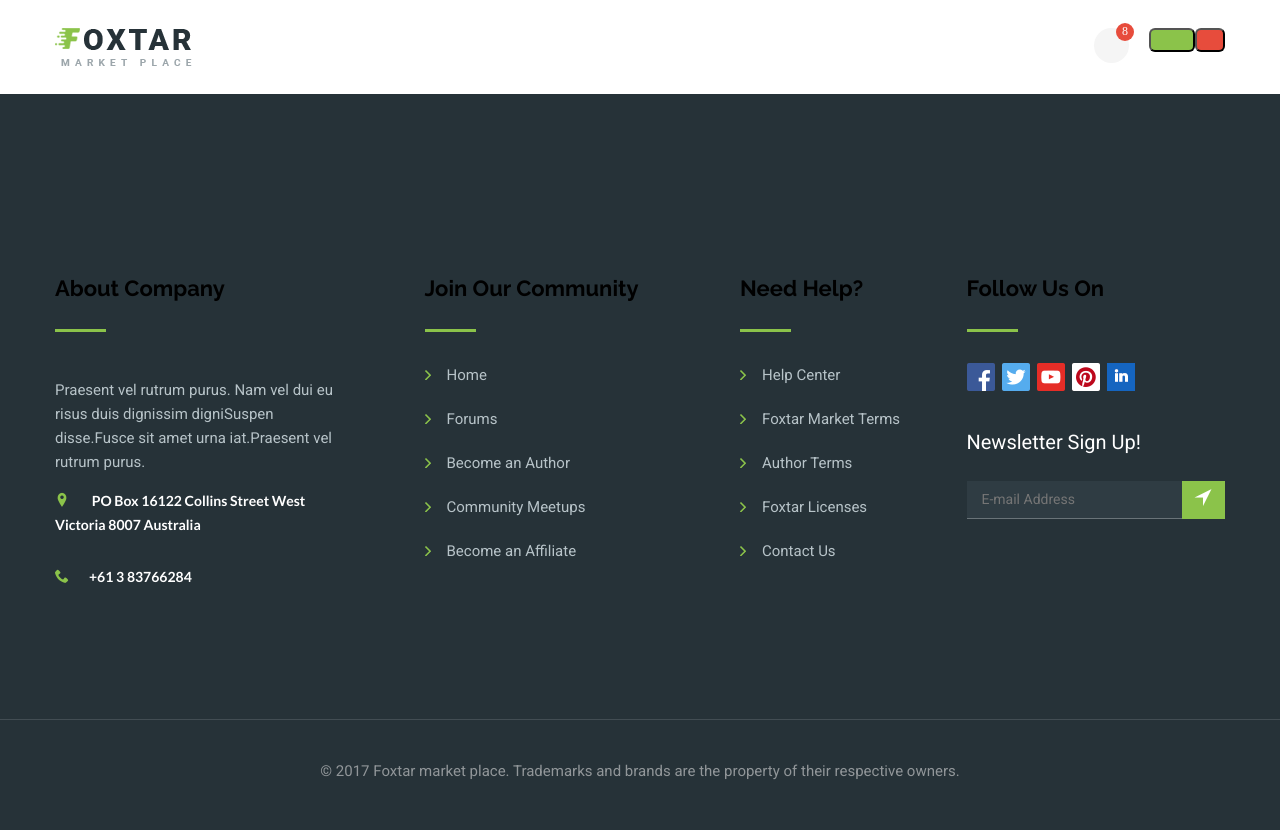
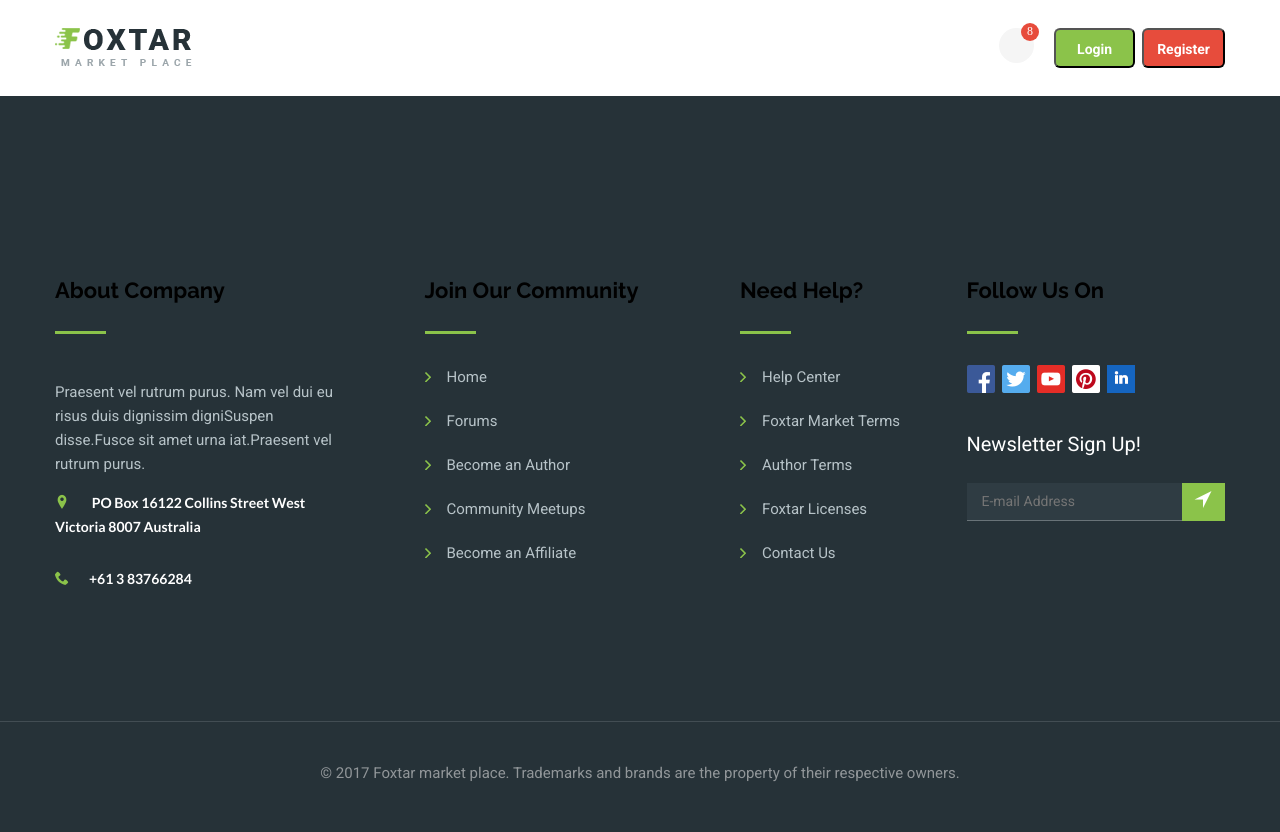
Before and after one commit to OlyaDa/Project, a website: page public/index.html in a window 1280 px wide. Drawn offline with nearby package versions, Linux system fonts and the light colour scheme; files whose address does not match are found by name.

Commit message:
add font for header

```diff
--- a/dev/css/main.css
+++ b/dev/css/main.css
@@ -142,10 +142,14 @@
 }
 
 .btn-success {
+	font-family: 'Roboto', 'Arial', sans-serif;
+	font-weight: 400;
+	font-size: 14px;
 	background-color: #8bc34a;
 	color: #fff;
 	padding: 11px 21px 9px 21px;
 	margin-left: 20px;
+	font-weight: bold;
 }
 
 .btn-success:hover {
@@ -156,6 +160,11 @@
 	background-color: #e74c3c;
 	color: #fff;
 	padding: 11px 13px 9px 13px;
+	font-family: 'Roboto', 'Arial', sans-serif;
+	font-weight: 400;
+	font-size: 14px;
+	font-weight: bold;
+	margin-left: 7px;
 }
 
 .btn-danger:hover {
@@ -213,6 +222,8 @@
 	margin: 0;
 	list-style: none;
 }
+
+/*--------------FOOTER---------*/
 
 footer {
 	background-color: #263238;
--- a/public/css/main.css
+++ b/public/css/main.css
@@ -159,10 +159,14 @@
 }
 
 .btn-success {
+	font-family: 'Roboto', 'Arial', sans-serif;
+	font-weight: 400;
+	font-size: 14px;
 	background-color: #8bc34a;
 	color: #fff;
 	padding: 11px 21px 9px 21px;
 	margin-left: 20px;
+	font-weight: bold;
 }
 
 .btn-success:hover {
@@ -173,6 +177,11 @@
 	background-color: #e74c3c;
 	color: #fff;
 	padding: 11px 13px 9px 13px;
+	font-family: 'Roboto', 'Arial', sans-serif;
+	font-weight: 400;
+	font-size: 14px;
+	font-weight: bold;
+	margin-left: 7px;
 }
 
 .btn-danger:hover {
@@ -231,6 +240,8 @@
 	margin: 0;
 	list-style: none;
 }
+
+/*--------------FOOTER---------*/
 
 footer {
 	background-color: #263238;
```
